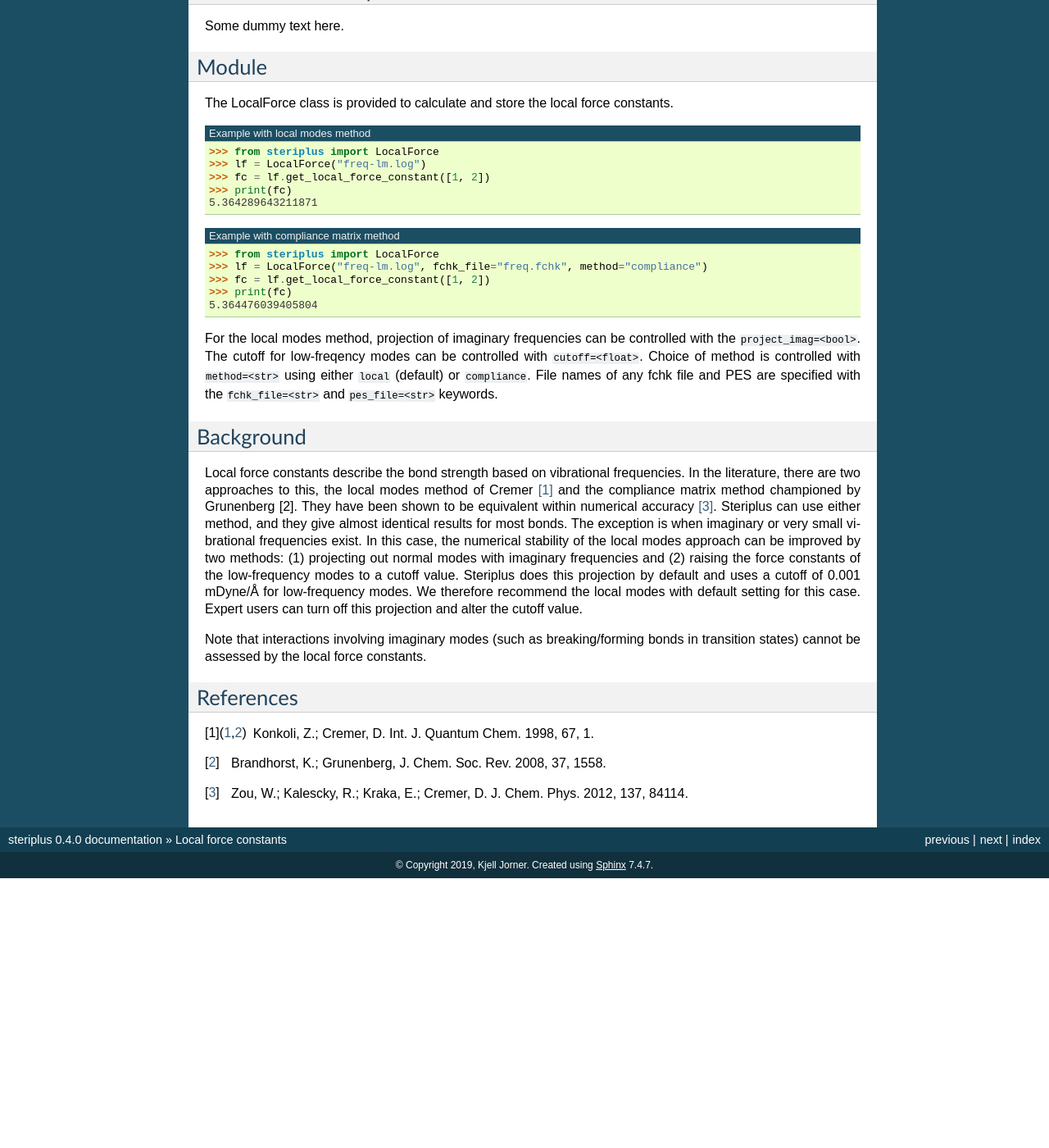
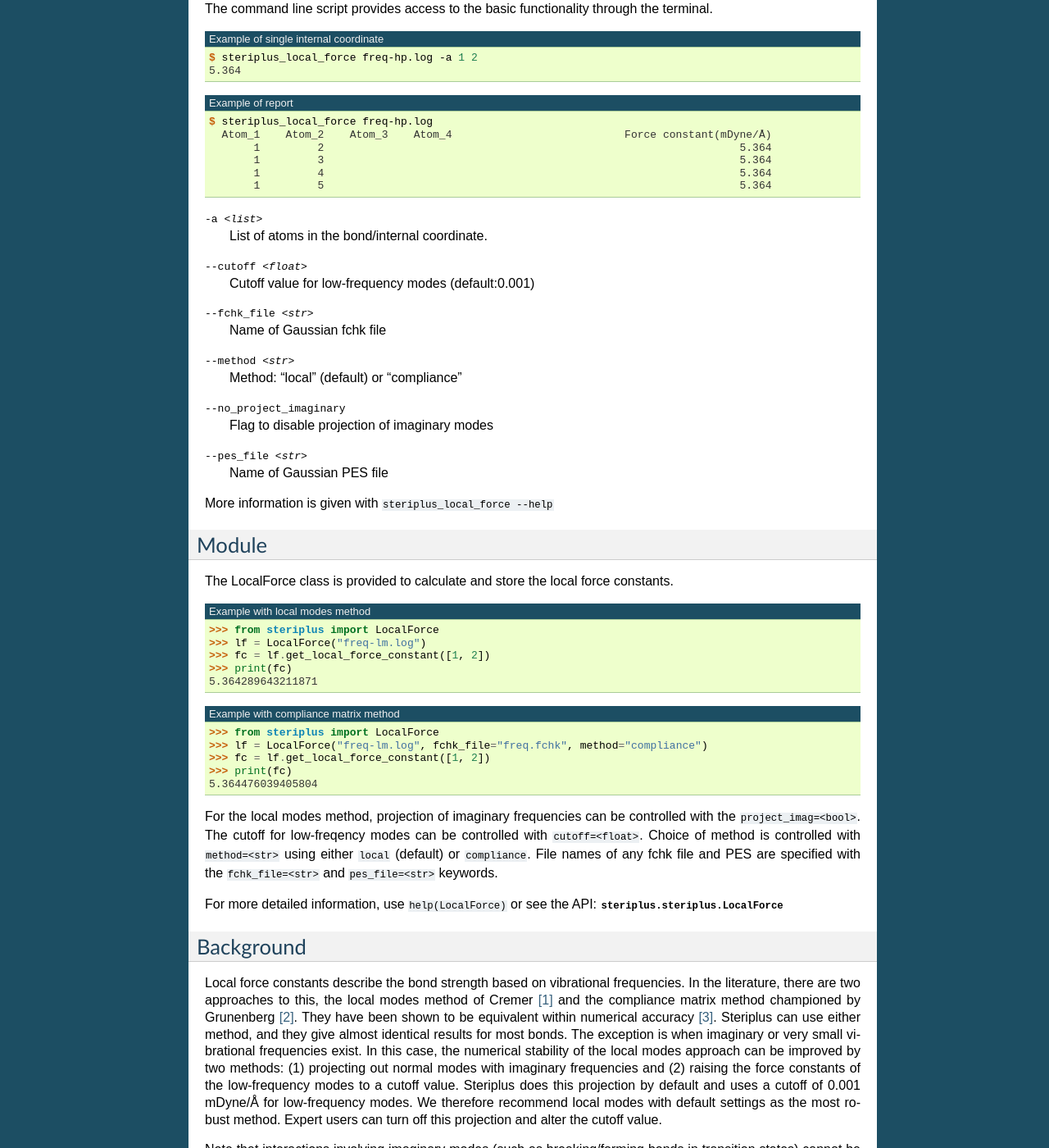
Before and after one commit to digital-chemistry-laboratory/morfeus, a Sphinx documentation site: the page built from docs/local_force.rst, in a window 1280 px wide and 1400 px high, scrolled down 1042 px. Shown: the whole window at 82% size. Built offline with Sphinx 7.4.7, drawn with Linux system fonts in a browser that asks for light colours; before the commit the page ends 2113 px from its top, so only the background shows below that; some of the changed text lies outside the part shown.

Commit message:
Updated LocalForce documentation and script.

```diff
--- a/docs/local_force.rst
+++ b/docs/local_force.rst
@@ -37,7 +36,7 @@
 Compliance matrix
 #################
 
-The compliance matrix methods needs the force constant matrix (Hessian).
+The compliance matrix method needs the force constant matrix (Hessian).
 
 1. Force constant matrix from the log file
     ``#p freq(intmodes) iop(1/33=3)``
@@ -50,7 +49,39 @@
 Command line script
 *******************
 
-Some dummy text here.
+The command line script provides access to the basic functionality through the
+terminal.
+
+.. code-block:: console
+  :caption: Example of single internal coordinate
+
+  $ steriplus_local_force freq-hp.log -a 1 2
+  5.364
+
+.. code-block:: console
+  :caption: Example of report
+
+  $ steriplus_local_force freq-hp.log
+    Atom_1    Atom_2    Atom_3    Atom_4                           Force constant(mDyne/Å)                       Frequency (cm^-1)
+         1         2                                                                 5.364                                    3252
+         1         3                                                                 5.364                                    3252
+         1         4                                                                 5.364                                    3252
+         1         5                                                                 5.364                                    3252
+
+-a <list>
+  List of atoms in the bond/internal coordinate.
+--cutoff <float>
+  Cutoff value for low-frequency modes (default:0.001)
+--fchk_file <str>
+  Name of Gaussian fchk file
+--method <str>
+  Method: "local" (default) or "compliance"
+--no_project_imaginary
+  Flag to disable projection of imaginary modes
+--pes_file <str>
+  Name of Gaussian PES file
+
+More information is given with ``steriplus_local_force --help``
 
 ******
 Module
@@ -84,6 +115,9 @@
 of any fchk file and PES are specified with the ``fchk_file=<str>`` and
 ``pes_file=<str>`` keywords.
 
+For more detailed information, use ``help(LocalForce)`` or see the API:
+:py:class:`steriplus.steriplus.LocalForce`
+
 **********
 Background
 **********
@@ -91,15 +125,15 @@
 Local force constants describe the bond strength based on vibrational
 frequencies. In the literature, there are two approaches to this, the local
 modes method of Cremer [1]_ and the compliance matrix method championed by
-Grunenberg [2]. They have been shown to be equivalent within numerical accuracy
+Grunenberg [2]_. They have been shown to be equivalent within numerical accuracy
 [3]_. Steriplus can use either method, and they give almost identical results
 for most bonds. The exception is when imaginary or very small vibrational
 frequencies exist. In this case, the numerical stability of the local modes
 approach can be improved by two methods: (1) projecting out normal modes with
 imaginary frequencies and (2) raising the force constants of the low-frequency
 modes to a cutoff value. Steriplus does this projection by default and uses a
-cutoff of 0.001 mDyne/Å for low-frequency modes. We therefore recommend the
-local modes with default setting for this case. Expert users can turn off this
+cutoff of 0.001 mDyne/Å for low-frequency modes. We therefore recommend local
+modes with default settings as the most robust method. Expert users can turn off this
 projection and alter the cutoff value.
 
 Note that interactions involving imaginary modes (such as breaking/forming
```
Also changed, not shown: other parts of docs/local_force.rst (+2 -3 lines), 1 other file.
